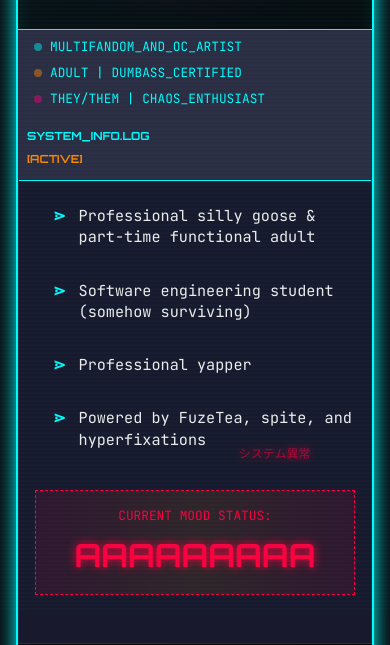
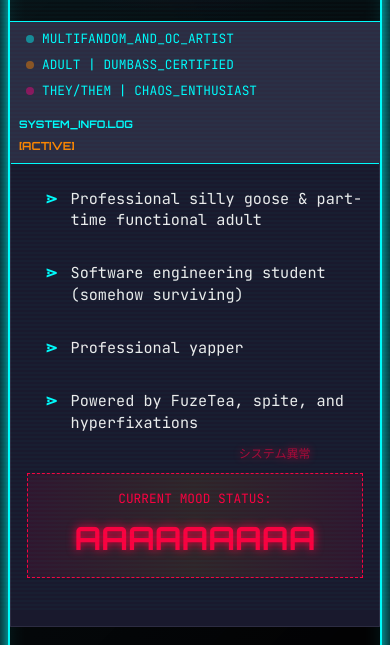
Before and after one commit to Draemun/draemun, a plain HTML site: page index.html in a window 390 px wide. Shown: the part 232-877 px from the top of the page. Drawn offline with Linux system fonts and the light colour scheme.

Commit message:
Update style.css

```diff
--- a/style.css
+++ b/style.css
@@ -186,10 +186,16 @@ body::before {
 }
 
 @media (max-width: 480px) {
+    .container {
+        padding: 0.5rem;
+    }
     .module-header {
-        padding: 0.75rem 0.5rem;
-        font-size: 0.7rem;
+        padding: 0.5rem;
+        font-size: clamp(0.5rem, 3vw, 0.65rem);
         letter-spacing: 0px;
+        word-wrap: break-word;
+        overflow-wrap: break-word;
+        hyphens: auto;
     }
     .module-header::after {
         position: static;
```
